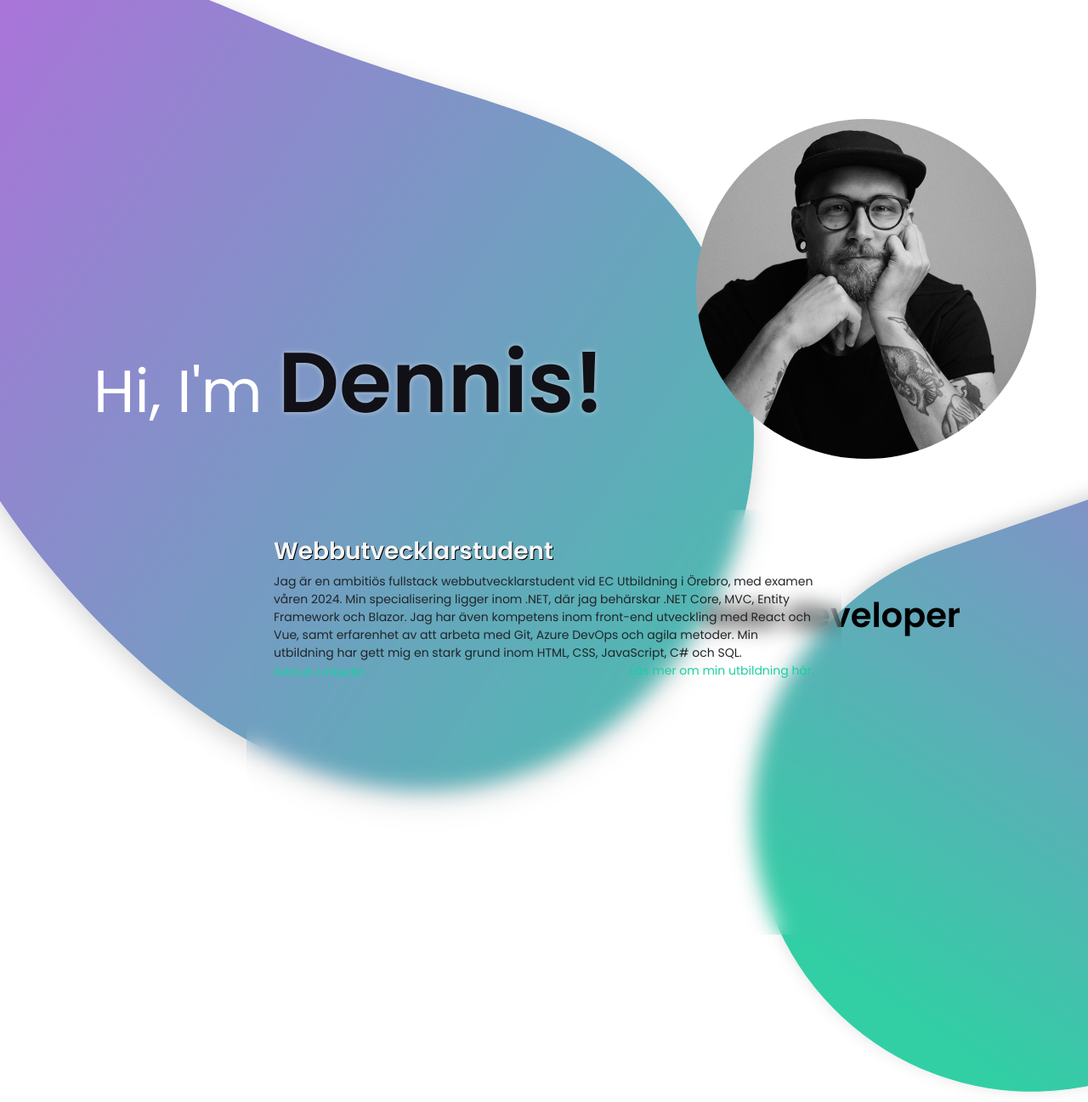
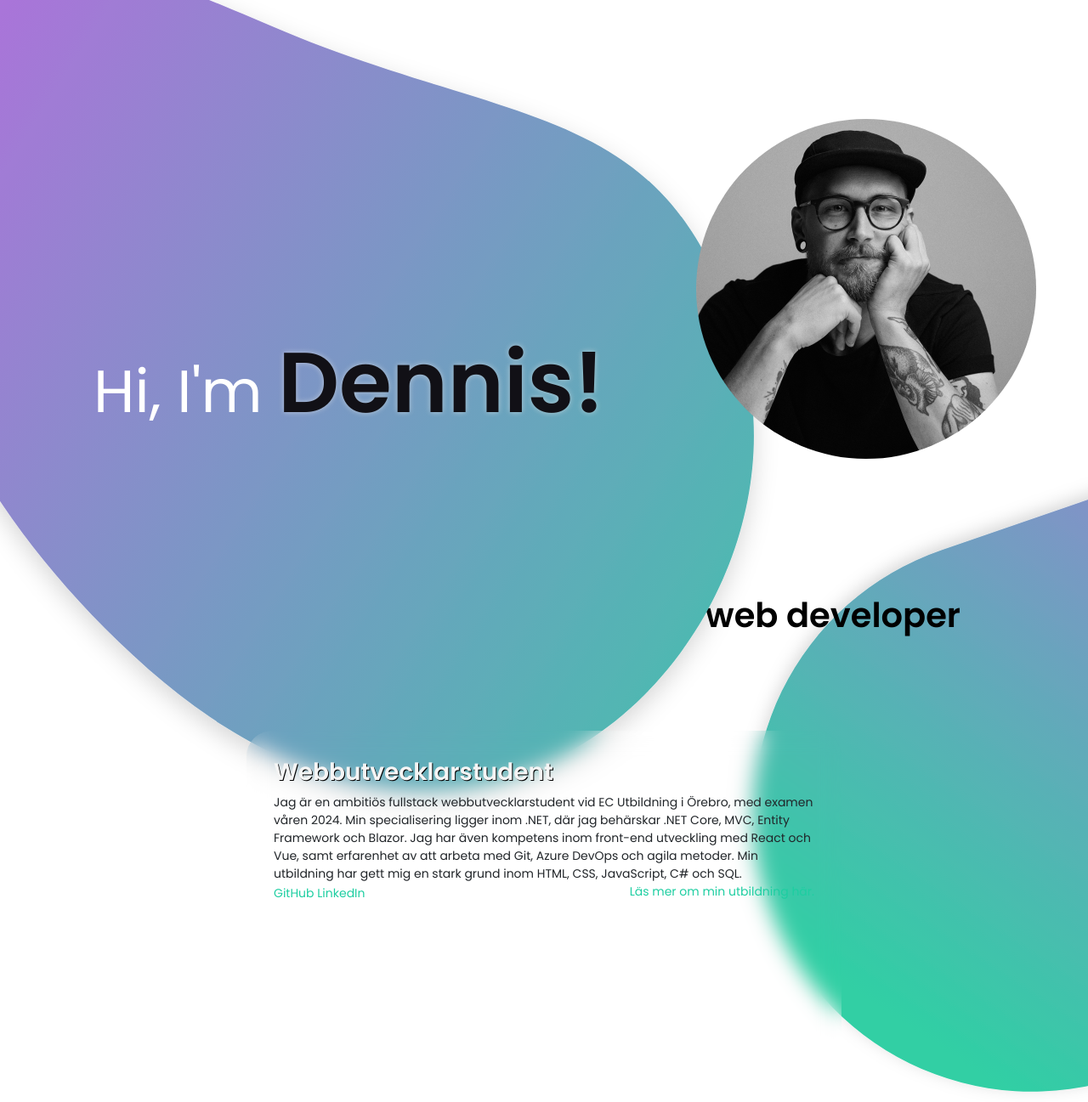
Before and after one commit to dennisGustavsson/portfolio-site, a Vue app: page / in a window 1280 px wide. Shown: the top 1297 px of the page at 85% size. Built offline with nearby package versions, Linux system fonts and the light colour scheme.

Commit message:
updated vite

```diff
--- a/src/views/HomeView.vue
+++ b/src/views/HomeView.vue
@@ -221,6 +221,9 @@ onUnmounted(() => {
   .aboutSection {
     display: flex;
     justify-content: center;
+    align-items: center;
+    height: 100vh; /* This makes sure the container takes up the full viewport height */
+
     .container {
       align-self: center;
       max-width: 700px;
@@ -231,12 +234,12 @@ onUnmounted(() => {
       backdrop-filter: blur(12px);
       top: auto;
       position: absolute;
-      bottom: 200px;
+      bottom: 10%;
       padding: 2rem;
       margin-inline: 1rem;
 
       @include md {
-        bottom: 350px;
+        bottom: 15%;
       }
 
       @include lg {
@@ -246,7 +249,7 @@ onUnmounted(() => {
         padding: 2rem;
       }
       @include xl {
-        bottom: 500px;
+        bottom: 15%;
       }
       .about-links {
         display: flex;
```
Also changed, not shown: 1 other file (tests, documents, lock files or other folders).
